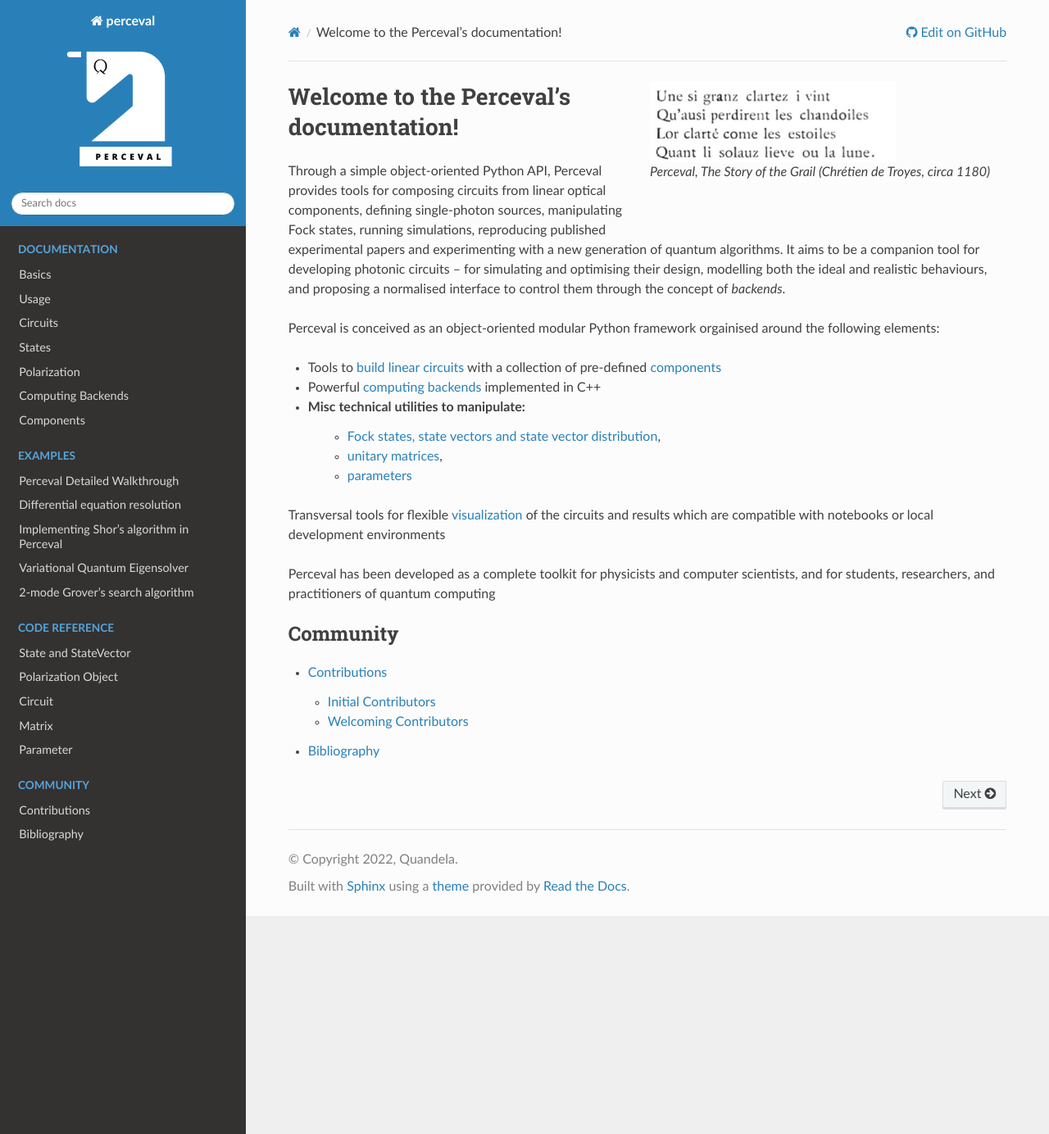
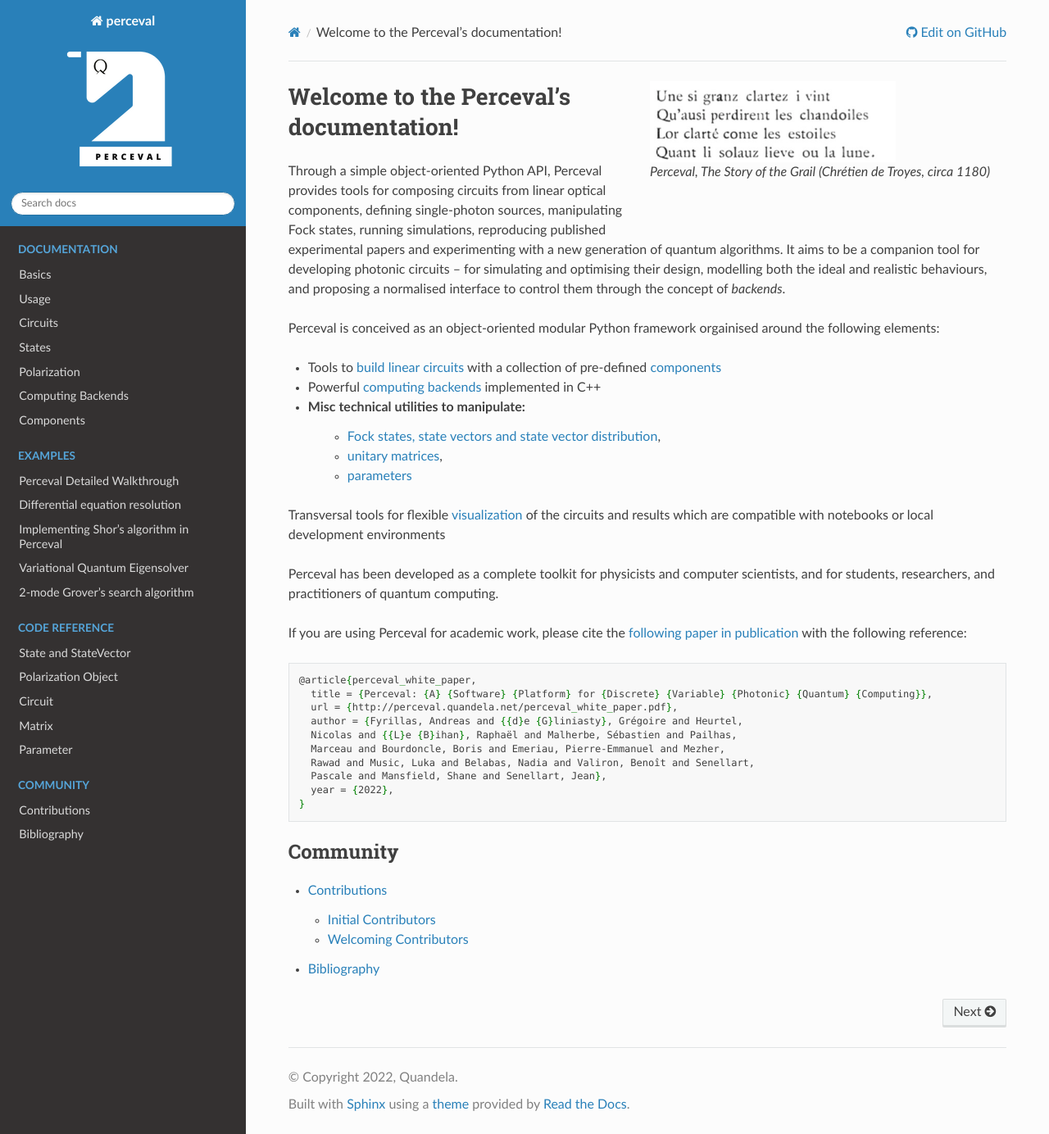
Before and after one commit to Quandela/Perceval, a Sphinx documentation site: the page built from docs/source/index.rst, in a window 1280 px wide and 1384 px high. Shown: the whole window at 82% size. Built offline with Sphinx 7.4.7 and the Read the Docs theme 2.0.0, drawn with Linux system fonts in a browser that asks for light colours; pages that are not in the unit, such as notebooks, are missing from menus.

Commit message:
link to white paper

```diff
--- a/docs/source/index.rst
+++ b/docs/source/index.rst
@@ -27,7 +27,23 @@
 with notebooks or local development environments
 
 Perceval has been developed as a complete toolkit for physicists and computer scientists, and for students, researchers,
-and practitioners of quantum computing
+and practitioners of quantum computing.
+
+If you are using Perceval for academic work, please cite the `following paper in publication <https://perceval.quandela.net/Perceval-Whitepaper.pdf>`_ with the following reference:
+
+.. code:: latex
+
+    @article{perceval_white_paper,
+      title = {Perceval: {A} {Software} {Platform} for {Discrete} {Variable} {Photonic} {Quantum} {Computing}},
+      url = {http://perceval.quandela.net/perceval_white_paper.pdf},
+      author = {Fyrillas, Andreas and {{d}e {G}liniasty}, Grégoire and Heurtel,
+      Nicolas and {{L}e {B}ihan}, Raphaël and Malherbe, Sébastien and Pailhas,
+      Marceau and Bourdoncle, Boris and Emeriau, Pierre-Emmanuel and Mezher,
+      Rawad and Music, Luka and Belabas, Nadia and Valiron, Benoît and Senellart,
+      Pascale and Mansfield, Shane and Senellart, Jean},
+      year = {2022},
+    }
+
 
 .. toctree::
    :caption: Documentation
```
